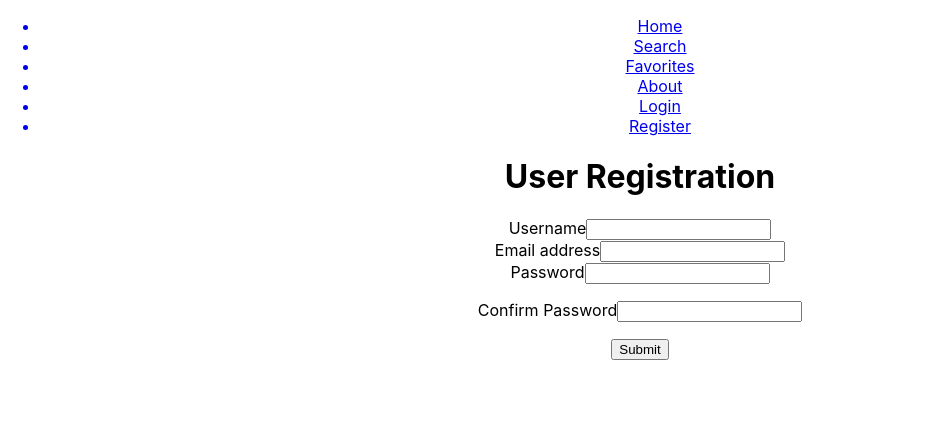
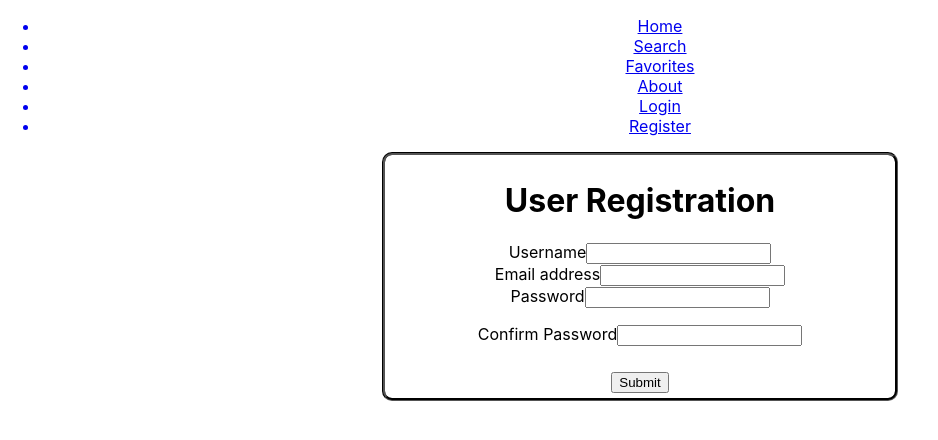
Before and after one commit to chingu-voyages/v33-bears-team-11, a React (Create React App) app: page /register in a window 1280 px wide. Shown: the top 440 px of the page, without its empty margins (0-938 px from the left). Built offline with nearby package versions, Linux system fonts and the light colour scheme.

Commit message:
added some simple styling to the register page.

```diff
--- /dev/null
+++ b/src/pages/Register/Register.css
@@ -0,0 +1,28 @@
+.center {
+	margin: auto;
+}
+
+.full-box {
+	padding: 5px;
+	width: 500px;
+	border-style: groove;
+	border-radius: 10px;
+	border-color: black;
+}
+
+.text-center-title {
+	padding-top: 3%;
+	vertical-align: middle;
+	text-align: center;
+}
+
+.text-center-text {
+	text-align: center;
+	vertical-align: middle;
+	padding-top: 5%;
+}
+
+.btn-center {
+	text-align: center;
+	margin-top: 10px;
+}
--- a/src/pages/Register/Register.tsx
+++ b/src/pages/Register/Register.tsx
@@ -2,6 +2,7 @@
 
 import React, { useState, useEffect } from "react";
 import UseForm from "../UseForm/UseForm";
+import "./Register.css";
 
 const RegisterPage = () => {
     const {errors, values, handleChange, handleSubmit, setValues } = UseForm();
```
